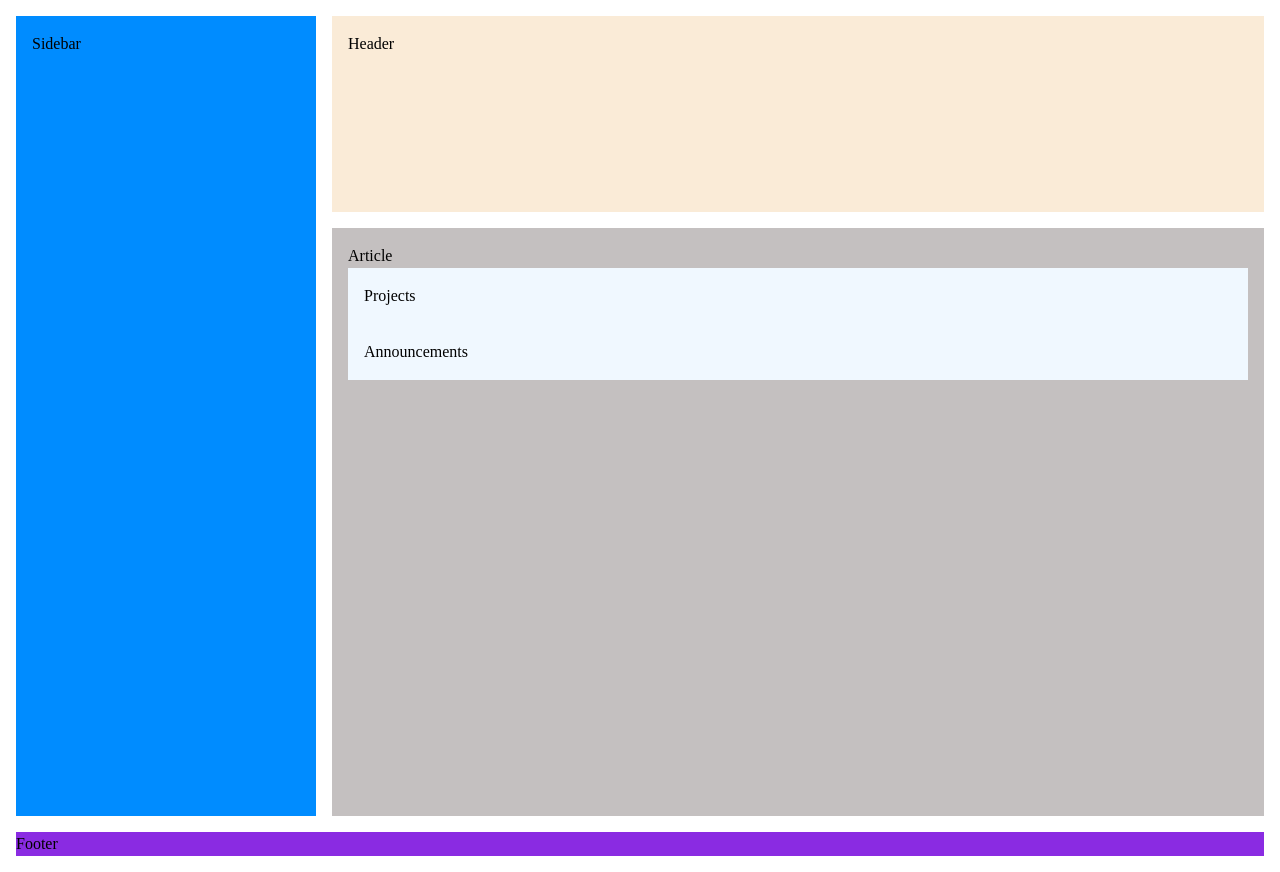
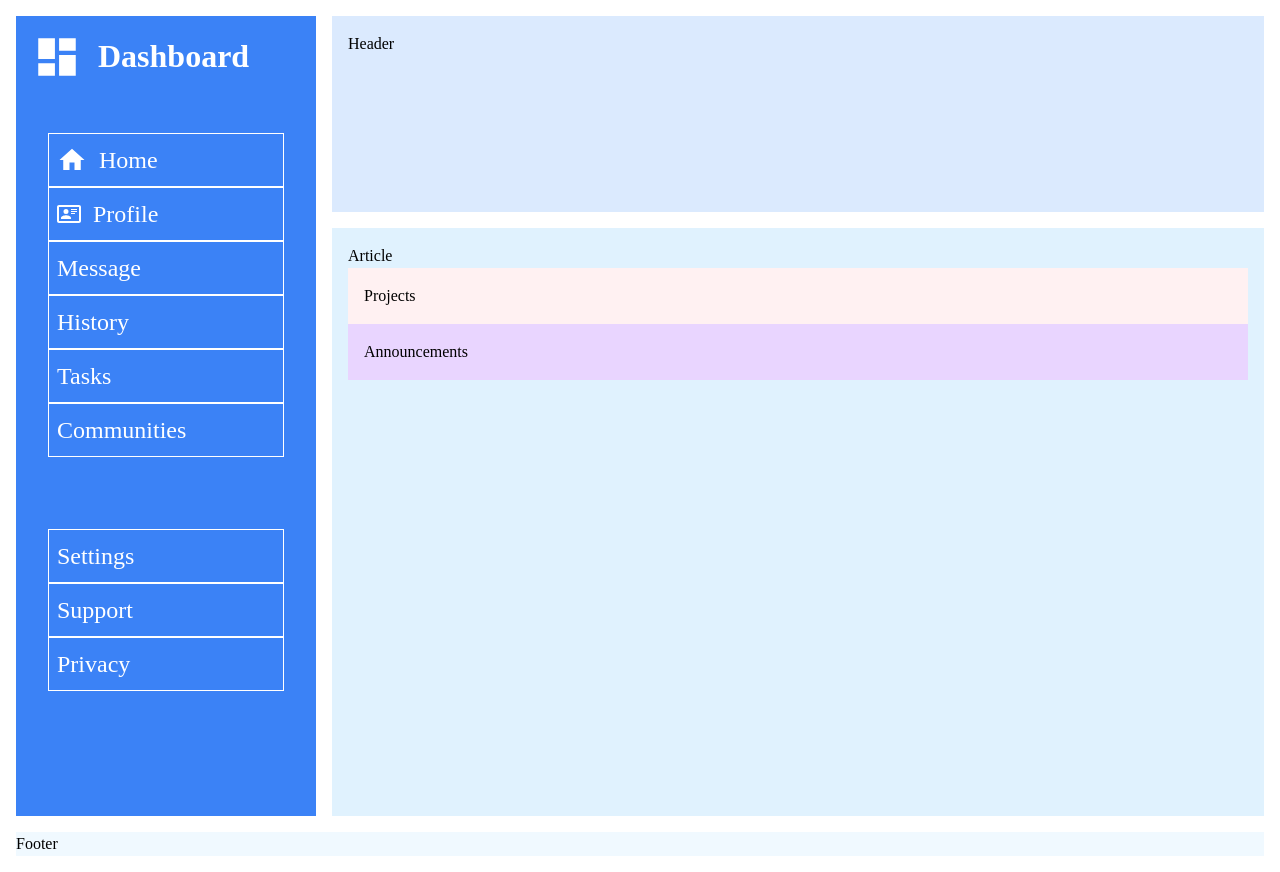
Before and after one commit to justinmm777/dashboard-design, a plain HTML site: page index.html in a window 1280 px wide. Drawn offline with Linux system fonts and the light colour scheme.

Commit message:
add html for dashboard

```diff
--- a/index.html
+++ b/index.html
@@ -18,7 +18,34 @@
 
         </div>
 
-        <div class="sidebar">Sidebar
+        <div class="sidebar">
+            <div class="dashboard">
+                <svg style="width:50px;height:50px" viewBox="0 0 24 24">
+                    <path fill="white" d="M13,3V9H21V3M13,21H21V11H13M3,21H11V15H3M3,13H11V3H3V13Z" />
+                </svg>
+                <h1>Dashboard</h1>
+            </div>
+            <div class="nav">
+                <ul>
+                    <li><a href="./index.html">
+                        <svg style="width:30px;height:30px" viewBox="0 0 24 24">
+                        <path fill="white" d="M10,20V14H14V20H19V12H22L12,3L2,12H5V20H10Z" />
+                    </svg>Home</a></li>
+                    <li><a href=""><svg style="width:24px;height:24px" viewBox="0 0 24 24">
+                        <path fill="currentColor" d="M22,3H2C0.91,3.04 0.04,3.91 0,5V19C0.04,20.09 0.91,20.96 2,21H22C23.09,20.96 23.96,20.09 24,19V5C23.96,3.91 23.09,3.04 22,3M22,19H2V5H22V19M14,17V15.75C14,14.09 10.66,13.25 9,13.25C7.34,13.25 4,14.09 4,15.75V17H14M9,7A2.5,2.5 0 0,0 6.5,9.5A2.5,2.5 0 0,0 9,12A2.5,2.5 0 0,0 11.5,9.5A2.5,2.5 0 0,0 9,7M14,7V8H20V7H14M14,9V10H20V9H14M14,11V12H18V11H14" />
+                    </svg>Profile</a></li>
+                    <li><a href="">Message</a></li>
+                    <li><a href="">History</a></li>
+                    <li><a href="">Tasks</a></li>
+                    <li><a href="">Communities</a></li>
+                    <br>
+                    <br>
+                    <br>
+                    <li><a href="">Settings</a></li>
+                    <li><a href="">Support</a></li>
+                    <li><a href="">Privacy</a></li>
+                </ul>
+            </div>
 
         </div>
 
--- a/style.css
+++ b/style.css
@@ -1,3 +1,15 @@
+
+:root {
+    --sidebar-letter-color: white;
+    --header-bg-color: #DBEAFE;
+    --sidebar-bg-color: #3B82F6;
+    --article-bg-color: #E0F2FE;
+    --project-bg-color: #FFF1F2;
+    --announcement-bg-color: #E9D5FF;
+    --footer-bg-color: #F0F9FF;
+
+  }
+
 /* Box sizing rules */
 *,
 *::before,
@@ -47,17 +59,54 @@ body {
 }
 
 .header {
-    background-color: antiquewhite;
+    background-color: var(--header-bg-color);
     grid-area: header;
 }
 
+/* Sidebar start */
 .sidebar {
-    background-color: rgb(0, 140, 255);
+    background-color: var(--sidebar-bg-color);
     grid-area: sidebar;
+    display: grid;
+    grid-template-rows: 1fr 8fr;
 }
 
+.sidebar .dashboard {
+    display: flex;
+}
+.sidebar .dashboard h1 {
+    margin-left: 1rem;
+    color: var(--sidebar-letter-color);
+}
+
+.sidebar .nav {
+    padding: 1rem;
+}
+
+.sidebar .nav ul li {
+    border: 1px solid white;
+    color: white;
+    font-size: 1.5em;
+    list-style: none;
+    padding: 0.5rem;
+}
+
+.sidebar .nav ul li a {
+    display: flex;
+    align-items: center;
+    gap: 0.5em;
+}
+
+a:link, a:visited {
+    text-decoration: none;
+    color: white;
+}
+
+
+/* Sidebar end */
+
 .article {
-    background-color: rgb(196, 192, 192);
+    background-color: var(--article-bg-color);
     grid-area: article;
 }
 
@@ -65,15 +114,15 @@ body {
     padding: 1rem;
 }
 .projects {
-    background-color: aliceblue;
+    background-color: var(--project-bg-color);
 }
 
 .announcements {
-    background-color: aliceblue;
+    background-color: var(--announcement-bg-color);
 }
 
 .footer {
-    background-color: blueviolet;
+    background-color: var(--footer-bg-color);
     margin-top: 1rem;
 }
 
```
